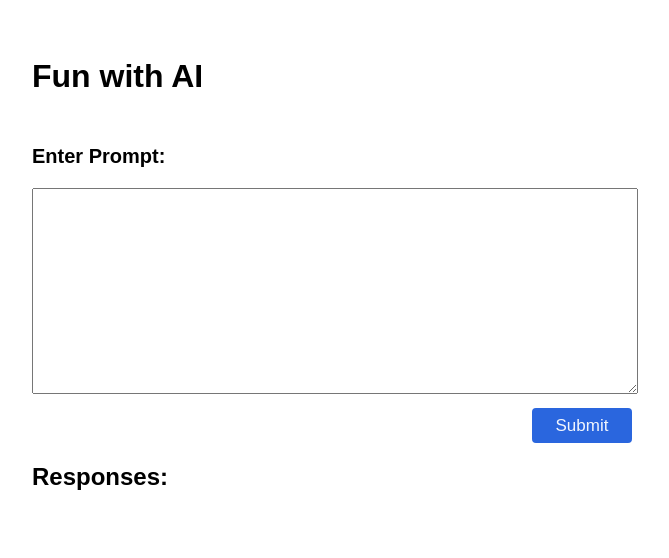
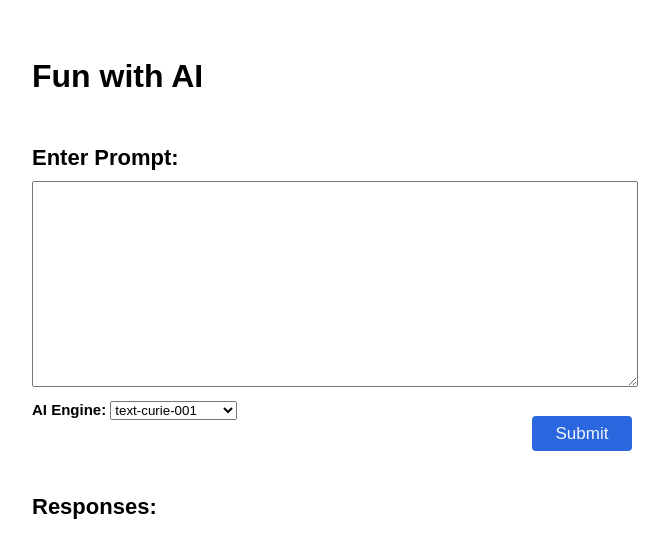
Before and after one commit to jworamon/shopify-frontend-challenge, a React (Create React App) app: page / in a window 1280 px wide. Shown: the top 558 px of the page, without its empty margins (308-977 px from the left). Built offline with nearby package versions, Linux system fonts and the light colour scheme.

Commit message:
added engine selector+ css

```diff
--- a/src/components/App.js
+++ b/src/components/App.js
@@ -7,6 +7,8 @@ import Responses from './Responses';
 const App = () => {
 	const [currentPrompt, setCurrentPrompt] = useState('');
 	const [responses, setResponses] = useState([]);
+	const [isLoading, setIsLoading] = useState(false);
+	const [engine, setEngine] = useState('text-curie-001'); // default text-curie-001 engine
 
 	useEffect(() => {
 		const responsesFromLocalStorage = localStorage.getItem('responses');
@@ -15,6 +17,14 @@ const App = () => {
 		}
 	}, []);
 
+	useEffect(() => {
+		console.log(engine);
+	}, [engine]);
+
+	const handleSelect = (evt) => {
+		setEngine(evt.target.value);
+	}
+
 	const handleChange = (evt) => {
 		setCurrentPrompt(evt.target.value);
 	}
@@ -22,12 +32,14 @@ const App = () => {
 	const handleSubmit = async (evt) => {
 		evt.preventDefault();
 		const key = process.env.REACT_APP_OPENAI_KEY;
-		const responseFromOpenAI = await getResponseFromOpenAI(key, 'text-curie-001', currentPrompt);
+		setIsLoading(true);
+		const responseFromOpenAI = await getResponseFromOpenAI(key, engine, currentPrompt);
 		const response = {
 			prompt: currentPrompt,
 			response: responseFromOpenAI
 		}
 		const updatedResponses = [response, ...responses];
+		setIsLoading(false);
 		setResponses(updatedResponses);
 		localStorage.setItem('responses', JSON.stringify(updatedResponses));
 		setCurrentPrompt('');
@@ -36,16 +48,21 @@ const App = () => {
 	return (
 		<div className="app">
 			<h1>Fun with AI</h1>
-
 			<div className="prompt-form">
 				<PromptForm
 					handleChange={handleChange}
 					handleSubmit={handleSubmit}
+					handleSelect={handleSelect}
 					currentPrompt={currentPrompt}
+					isLoading={isLoading}
 				/>
 			</div>
 			<div>
-				<h2>Responses: </h2>
+				<div className="response">
+					<h2>Responses: </h2>
+					{isLoading && <p>Loading...</p>}
+				</div>
+
 				{responses.length ? <Responses results={responses} /> : null}
 			</div>
 		</div>
--- /dev/null
+++ b/src/components/EngineSelection.js
@@ -0,0 +1,19 @@
+import React from "react";
+
+const EngineSelection = (props) => {
+    const { handleSelect } = props;
+
+    return (
+        <div className="select-engine">
+            <label htmlFor="AI-Engine">AI Engine: </label>
+            <select name="engine" onChange={handleSelect}>
+                <option value="text-curie-001">text-curie-001</option>
+                <option value="text-davinci-002">text-davinci-002</option>
+                <option value="text-babbage-001	">text-babbage-001	</option>
+                <option value="text-ada-001">text-ada-001</option>
+            </select>
+        </div>
+    )
+}
+
+export default EngineSelection;
--- a/src/components/PromptForm.js
+++ b/src/components/PromptForm.js
@@ -1,7 +1,8 @@
 import React from 'react';
+import EngineSelection from './EngineSelection';
 
 const PromptForm = (props) => {
-    const { handleChange, handleSubmit, currentPrompt } = props;
+    const { handleChange, handleSubmit, handleSelect, currentPrompt, isLoading } = props;
 
     return (
         <form onSubmit={handleSubmit}>
@@ -14,7 +15,8 @@ const PromptForm = (props) => {
             />
             <br />
             <div className="submit-button">
-                <button type="submit">Submit</button>
+                <EngineSelection handleSelect={handleSelect} />
+                <button type="submit" disabled={isLoading}>Submit</button>
             </div>
         </form>
     );
--- a/src/index.css
+++ b/src/index.css
@@ -14,33 +14,45 @@ h1 {
   margin-bottom: 50px;
 }
 
-label {
-  font-size: 20px;
+h2, form > label {
+  font-size: 22px;
 }
 
 textarea {
   width: 600px;
   height: 200px;
-  margin-top: 20px;
+  margin-top: 10px;
   margin-bottom: 10px;
   font-family: Arial, Helvetica, sans-serif;
   font-size: 16px;
 }
 
+.select-engine {
+  font-size: 15px;
+  font-weight: bold;
+}
+
 .submit-button {
   display: flex;
-  justify-content: flex-end;
+  justify-content: space-between;
+  margin-bottom: 25px;
 }
 
 button {
   width: 100px;
   height: 35px;
+  margin-top: 15px;
   background-color: #2a66de;
   border: 2px solid #2a66de;
   border-radius: 4px;
   align-content: flex-end;
   font-size: 17px;
   color: #ffffffef;
+}
+
+.response {
+  display: flex;
+  justify-content: space-between;
 }
 
 .response-card {
```
